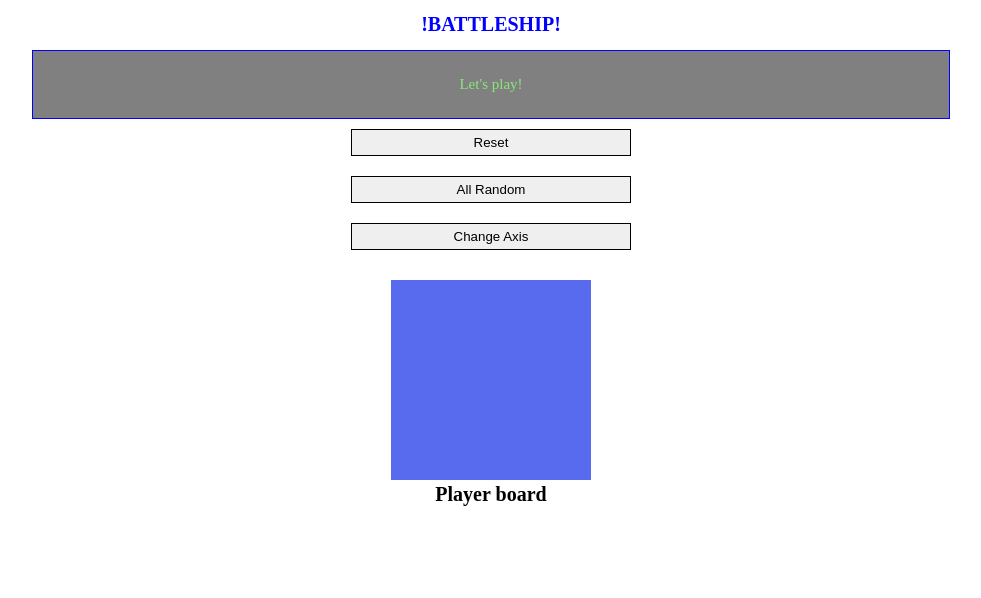
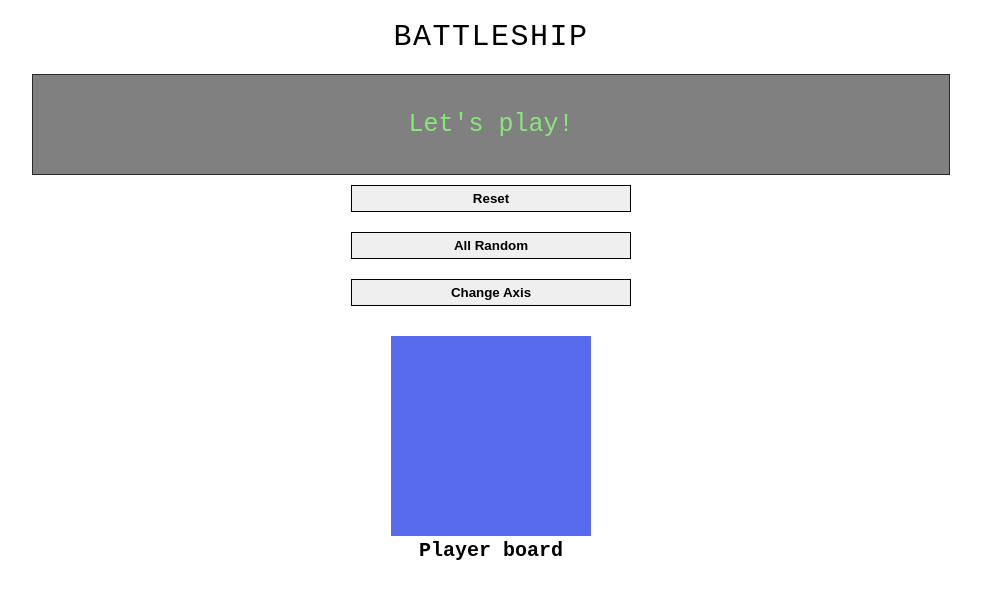
Before and after one commit to Conor-Dunne/battleship-game, a website built with webpack: page src/template.html in a window 1280 px wide. Shown: the whole page, without its empty margins (149-1130 px from the left). Built offline with nearby package versions, Linux system fonts and the light colour scheme.

Commit message:
CSS changes

```diff
--- a/src/styles.css
+++ b/src/styles.css
@@ -7,11 +7,13 @@ body {
     padding: 0;
     margin: 0;
     font-size: 10px;
+    font-family:monospace;
 }
 
 h1 {
-    font-size: 2rem;
-    color: blue;
+    font-size: 3rem;
+    font-weight: 100;
+    letter-spacing: 1.5px;
 }
 
 h3 {
@@ -27,10 +29,10 @@ body {
 }
 
 #message-box {
-    font-size: 1.5rem;
+    font-size: 2.5rem;
     width: 70%;
     margin: 0 auto;
-    border: 1px solid blue;
+    border: 1px solid rgb(42, 42, 42);
     padding: 10px;
     background: gray;
     color: rgb(136, 231, 121);
@@ -106,6 +108,7 @@ button {
     margin: 10px;
     min-width: 90px;
     padding: 5px;
+    font-weight: 600;
 }
 
 #setup-btns {
@@ -122,7 +125,7 @@ button {
 
 .placed-ship {
     height: 23px;
-    width: 23px;
+    width: 20px;
     background: rgb(161, 161, 161);
     border: 1px solid black;
     border-right: 5px solid grey;
--- a/src/template.html
+++ b/src/template.html
@@ -13,7 +13,7 @@
 <body>
     <div class="container">
         <header>
-            <h1>!BATTLESHIP!</h1>
+            <h1>BATTLESHIP</h1>
         </header>
         <div id="message-box">
             <p>Let's play!</p>
@@ -23,8 +23,6 @@
             <button id="random">All Random</button>
             <button id="axis">Change Axis</button>
         </div>
-        <div id="start-btn" class="hide"><button id="start">START GAME</button></div>
-        <div id="replay-btn" class="hide"><button id="replay">Replay</button></div>
         <div class="boards-wrapper">
             <div class="board-section" id="player-section">
                 <div class="board" id="player-board"></div>
@@ -36,6 +34,8 @@
                 <h3>Computer board</h3>
             </div>
         </div>
+        <div id="start-btn" class="hide"><button id="start">START GAME</button></div>
+        <div id="replay-btn" class="hide"><button id="replay">Replay</button></div>
     </div>
     </div>
 </body>
```
